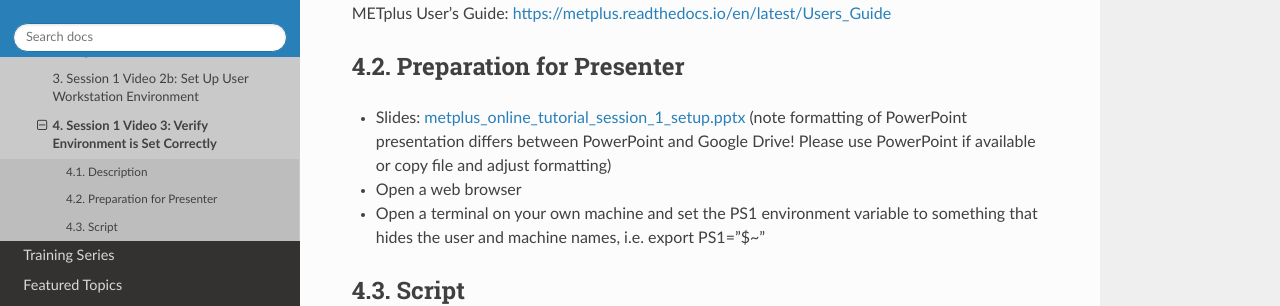
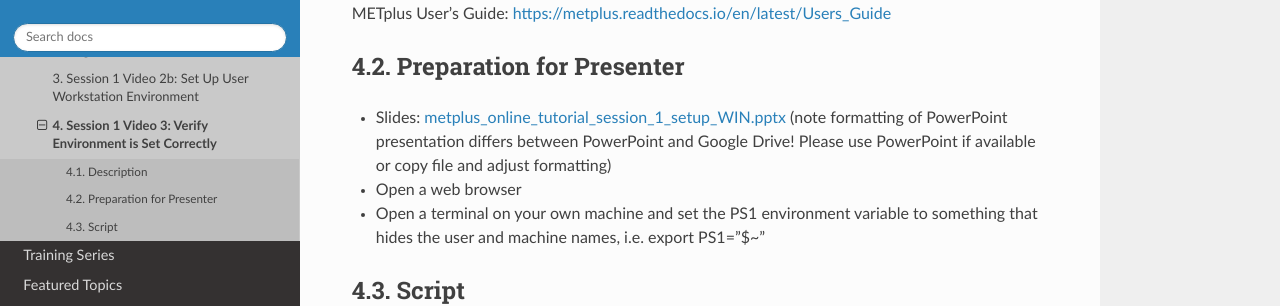
Before and after one commit to dtcenter/METplus-Training, a Sphinx documentation site: the page built from docs/Tutorial/tutorial_setup/tutorial_setup_3.rst, in a window 1280 px wide and 900 px high, scrolled down 781 px. Shown: the part 150-456 px from the top of the window. Built offline with Sphinx 7.4.7 and the Read the Docs theme 3.1.0, drawn with Linux system fonts in a browser that asks for light colours.

Commit message:
Per #72, link to the tutorial setup slides at their current location on the default branch
The slides were renamed to metplus_online_tutorial_session_1_setup_WIN.pptx
and moved to docs/Tutorial/tutorial_setup, and the feature_20_tutorial_setup
branch no longer exists.

Co-Authored-By: Claude Opus 5.5 <noreply@anthropic.com>

```diff
--- a/docs/Tutorial/tutorial_setup/tutorial_setup_1.rst
+++ b/docs/Tutorial/tutorial_setup/tutorial_setup_1.rst
@@ -33,7 +33,7 @@ https://metplus.readthedocs.io/en/latest/Users_Guide
 Preparation for Presenter
 ^^^^^^^^^^^^^^^^^^^^^^^^^
 
-* Slides: `metplus_online_tutorial_session_1_setup.pptx <https://github.com/dtcenter/METplus-Training/blob/feature_20_tutorial_setup/docs/Training_Series/tutorial_setup/metplus_online_tutorial_session_1_setup.pptx?raw=true>`_ (note formatting of
+* Slides: `metplus_online_tutorial_session_1_setup_WIN.pptx <https://github.com/dtcenter/METplus-Training/blob/HEAD/docs/Tutorial/tutorial_setup/metplus_online_tutorial_session_1_setup_WIN.pptx?raw=true>`_ (note formatting of
   PowerPoint presentation differs between PowerPoint and Google Drive!
   Please use PowerPoint if available or copy file and adjust formatting)
 * Open a web browser
--- a/docs/Tutorial/tutorial_setup/tutorial_setup_2a.rst
+++ b/docs/Tutorial/tutorial_setup/tutorial_setup_2a.rst
@@ -31,7 +31,7 @@ https://metplus.readthedocs.io/en/latest/Users_Guide
 Preparation for Presenter
 ^^^^^^^^^^^^^^^^^^^^^^^^^
 
-* Slides: `metplus_online_tutorial_session_1_setup.pptx <https://github.com/dtcenter/METplus-Training/blob/feature_20_tutorial_setup/docs/Training_Series/tutorial_setup/metplus_online_tutorial_session_1_setup.pptx?raw=true>`_ (note formatting
+* Slides: `metplus_online_tutorial_session_1_setup_WIN.pptx <https://github.com/dtcenter/METplus-Training/blob/HEAD/docs/Tutorial/tutorial_setup/metplus_online_tutorial_session_1_setup_WIN.pptx?raw=true>`_ (note formatting
   of PowerPoint presentation differs between PowerPoint and Google Drive!
   Please use PowerPoint if available or copy file and adjust formatting)
 * Open a web browser
--- a/docs/Tutorial/tutorial_setup/tutorial_setup_2b.rst
+++ b/docs/Tutorial/tutorial_setup/tutorial_setup_2b.rst
@@ -35,7 +35,7 @@ https://metplus.readthedocs.io/en/latest/Users_Guide
 Preparation for Presenter
 ^^^^^^^^^^^^^^^^^^^^^^^^^
 
-* Slides: `metplus_online_tutorial_session_1_setup.pptx <https://github.com/dtcenter/METplus-Training/blob/feature_20_tutorial_setup/docs/Training_Series/tutorial_setup/metplus_online_tutorial_session_1_setup.pptx?raw=true>`_ (note formatting
+* Slides: `metplus_online_tutorial_session_1_setup_WIN.pptx <https://github.com/dtcenter/METplus-Training/blob/HEAD/docs/Tutorial/tutorial_setup/metplus_online_tutorial_session_1_setup_WIN.pptx?raw=true>`_ (note formatting
   of PowerPoint presentation differs between PowerPoint and Google Drive!
   Please use PowerPoint if available or copy file and adjust formatting)
 * Open a web browser
--- a/docs/Tutorial/tutorial_setup/tutorial_setup_3.rst
+++ b/docs/Tutorial/tutorial_setup/tutorial_setup_3.rst
@@ -32,7 +32,7 @@ https://metplus.readthedocs.io/en/latest/Users_Guide
 Preparation for Presenter
 ^^^^^^^^^^^^^^^^^^^^^^^^^
 
-* Slides: `metplus_online_tutorial_session_1_setup.pptx <https://github.com/dtcenter/METplus-Training/blob/feature_20_tutorial_setup/docs/Training_Series/tutorial_setup/metplus_online_tutorial_session_1_setup.pptx?raw=true>`_ (note formatting
+* Slides: `metplus_online_tutorial_session_1_setup_WIN.pptx <https://github.com/dtcenter/METplus-Training/blob/HEAD/docs/Tutorial/tutorial_setup/metplus_online_tutorial_session_1_setup_WIN.pptx?raw=true>`_ (note formatting
   of PowerPoint presentation differs between PowerPoint and Google Drive!
   Please use PowerPoint if available or copy file and adjust formatting)
 * Open a web browser
```
